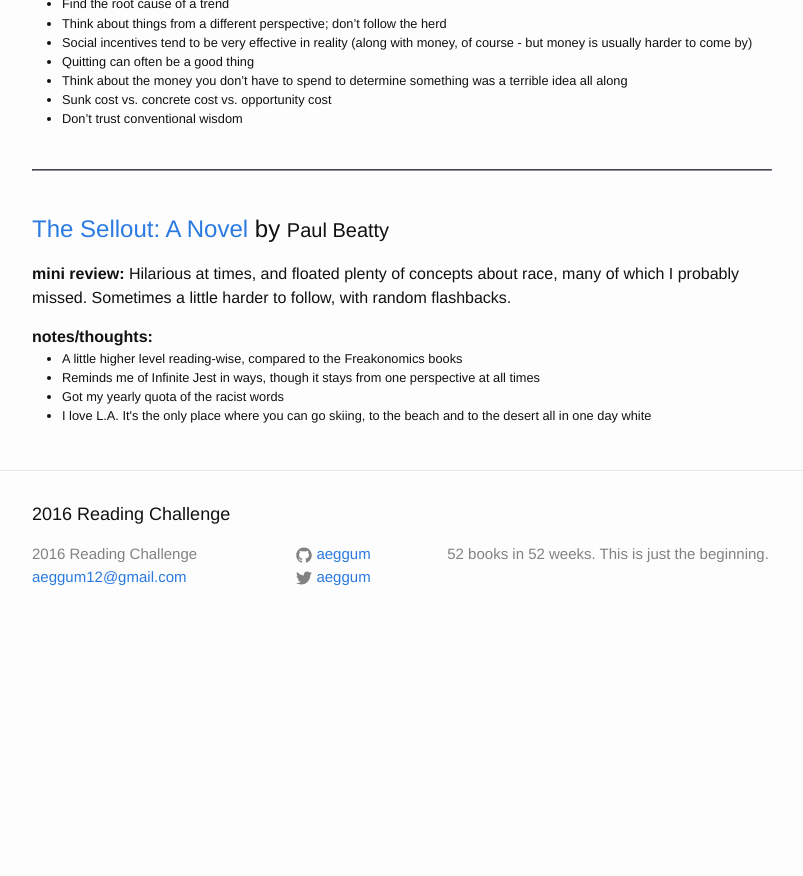
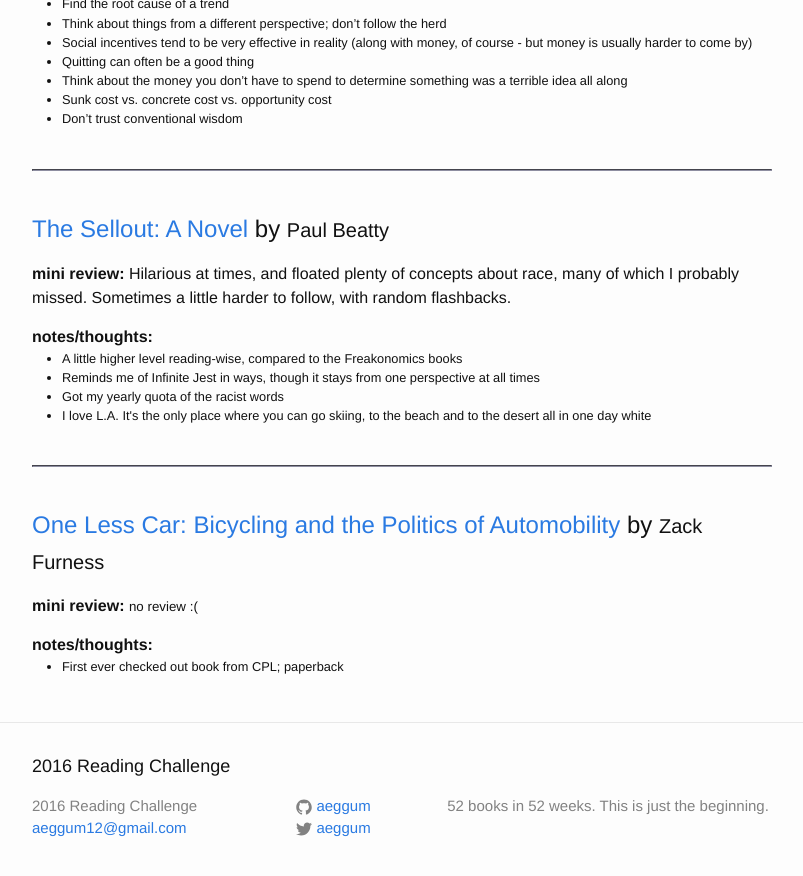
Before and after one commit to aeggum/aeggum.github.io, a Jekyll site: the page built from adam-books.html, in a window 1280 px wide and 900 px high, scrolled down 701 px. Shown: the top 876 px of the window, without its empty margins (238-1041 px from the left). Built offline with Jekyll 4.4.1, drawn with Linux system fonts in a browser that asks for light colours; before the commit the page ends 1349 px from its top, so only the background shows below that.

Commit message:
Add one less car

```diff
--- a/_data/books/adam.yml
+++ b/_data/books/adam.yml
@@ -39,3 +39,9 @@
     - Reminds me of Infinite Jest in ways, though it stays from one perspective at all times
     - Got my yearly quota of the racist words
     - I love L.A.  It's the only place where you can go skiing, to the beach and to the desert all in one day white
+
+- title: "One Less Car: Bicycling and the Politics of Automobility"
+  author: Zack Furness
+  amazon: http://www.amazon.com/gp/product/1592136133
+  notes:
+    - First ever checked out book from CPL; paperback
```
